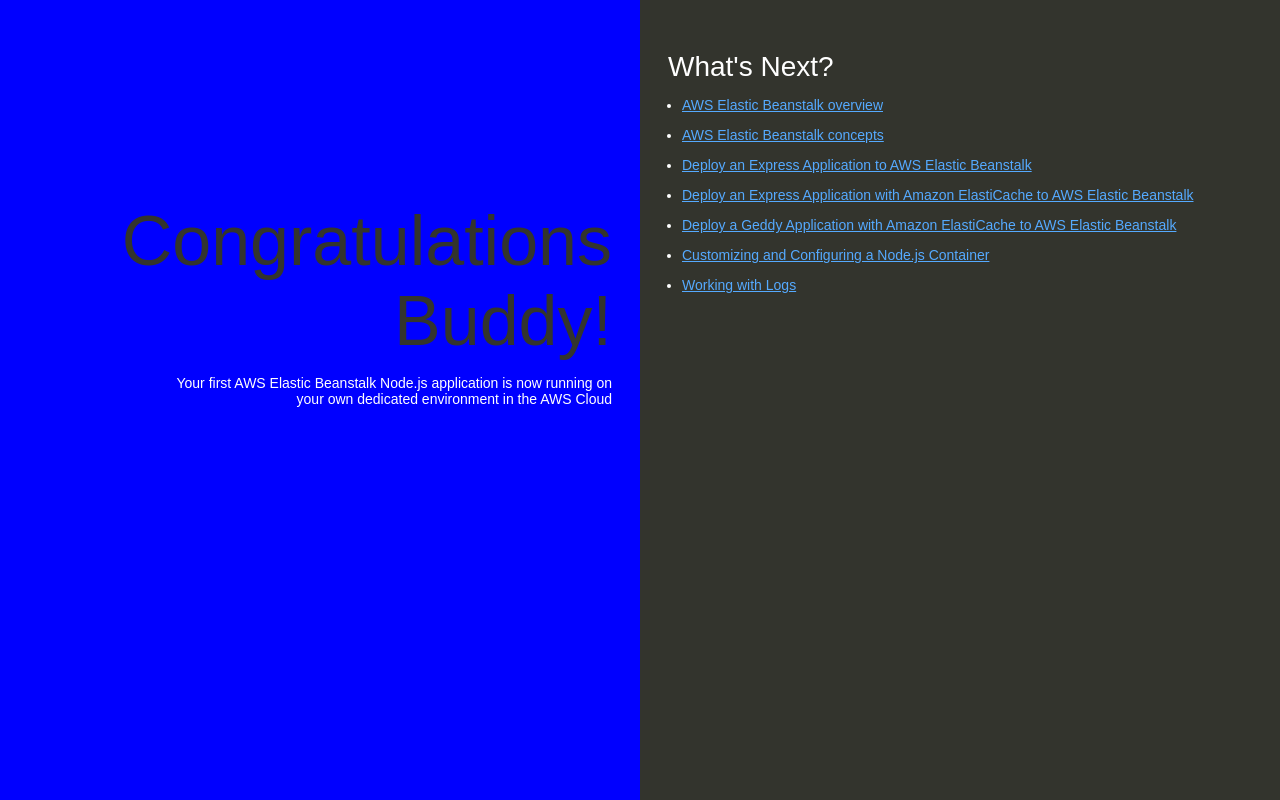
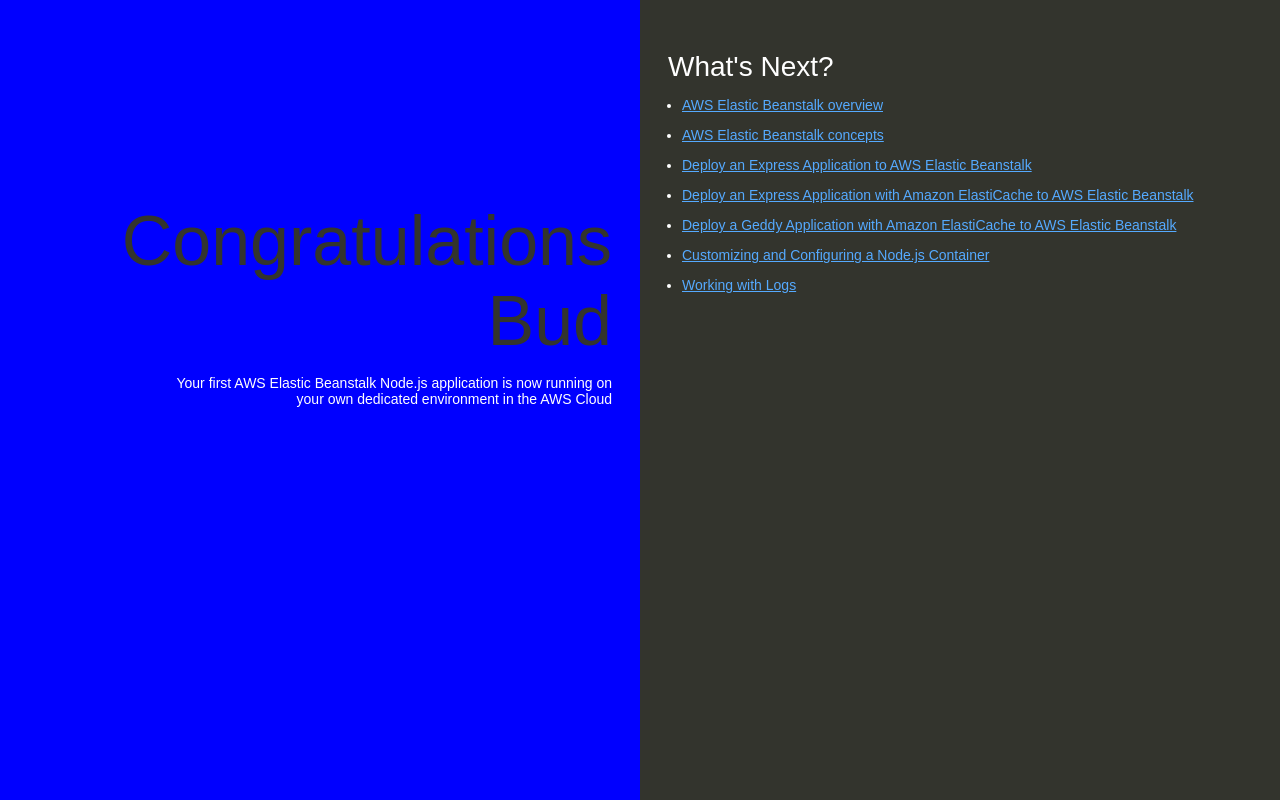
Before and after one commit to Tejas-Wagh/aws-code-pipeline-demo, a website: page index.html in a window 1280 px wide. Drawn offline with Linux system fonts and the light colour scheme.

Commit message:
Update index.html

```diff
--- a/index.html
+++ b/index.html
@@ -74,7 +74,7 @@
   </head>
   <body>
     <div class="textColumn">
-      <h1>Congratulations Buddy!</h1>
+      <h1>Congratulations Bud</h1>
       <p>Your first AWS Elastic Beanstalk Node.js application is now running on your own dedicated environment in the AWS Cloud</p>
     </div>
     <div class="linksColumn">
```
